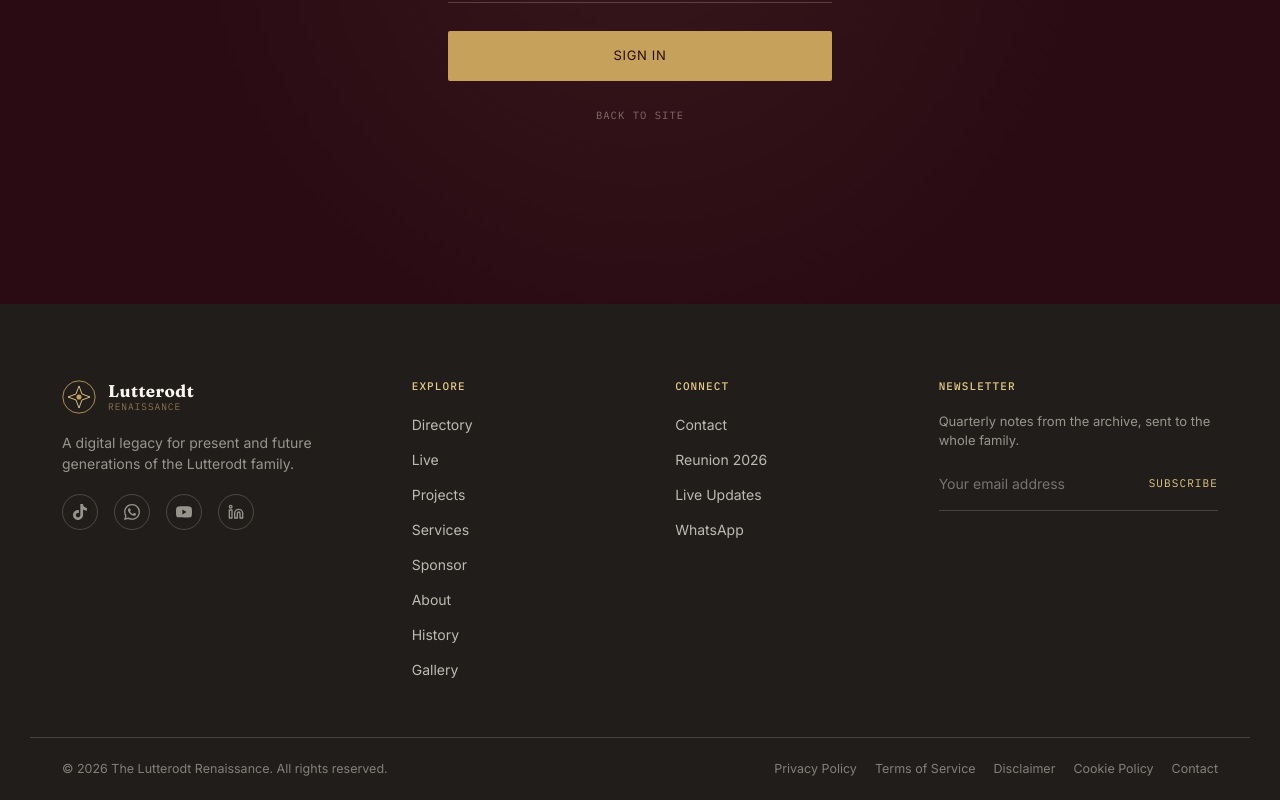
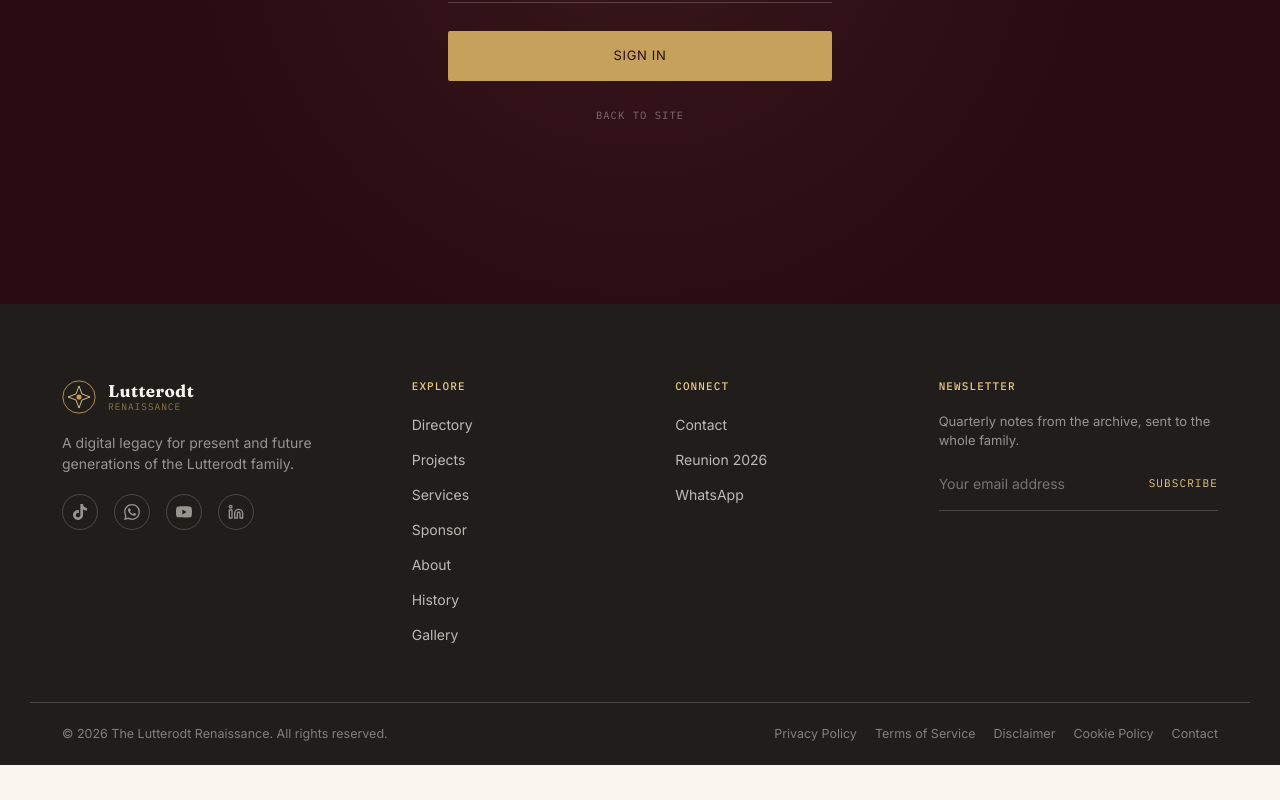
Before and after one commit to gabochie/lutterodt, a Next.js app: page /login in a window 1280 px wide. Shown: the part 572-1372 px from the top of the page. After the commit the page ends 1337 px from the top, so only its background shows below. Built offline with nearby package versions, Linux system fonts and the light colour scheme; no server answers.

Commit message:
Update Footer.tsx

```diff
--- a/src/components/shared/Footer.tsx
+++ b/src/components/shared/Footer.tsx
@@ -48,7 +48,6 @@ export function Footer() {
           <h4 className="font-mono text-[11px] tracking-widest uppercase text-gold-light mb-[18px] font-medium">Explore</h4>
           <ul className="list-none p-0 m-0 flex flex-col gap-[11px]">
             <li><Link href="/directory" className="text-[14px] text-ivory/72 hover:text-gold-light transition-colors">Directory</Link></li>
-            <li><Link href="/live" className="text-[14px] text-ivory/72 hover:text-gold-light transition-colors">Live</Link></li>
             <li><Link href="/projects" className="text-[14px] text-ivory/72 hover:text-gold-light transition-colors">Projects</Link></li>
             <li><Link href="/services" className="text-[14px] text-ivory/72 hover:text-gold-light transition-colors">Services</Link></li>
             <li><Link href="/sponsor" className="text-[14px] text-ivory/72 hover:text-gold-light transition-colors">Sponsor</Link></li>
@@ -63,7 +62,6 @@ export function Footer() {
           <ul className="list-none p-0 m-0 flex flex-col gap-[11px]">
             <li><Link href="/contact" className="text-[14px] text-ivory/72 hover:text-gold-light transition-colors">Contact</Link></li>
             <li><Link href="/reunion-2026" className="text-[14px] text-ivory/72 hover:text-gold-light transition-colors">Reunion 2026</Link></li>
-            <li><Link href="/live#live-feed" className="text-[14px] text-ivory/72 hover:text-gold-light transition-colors">Live Updates</Link></li>
             <li><a href="https://wa.me/233243262019" target="_blank" rel="noopener noreferrer" className="text-[14px] text-ivory/72 hover:text-gold-light transition-colors">WhatsApp</a></li>
           </ul>
         </div>
```
